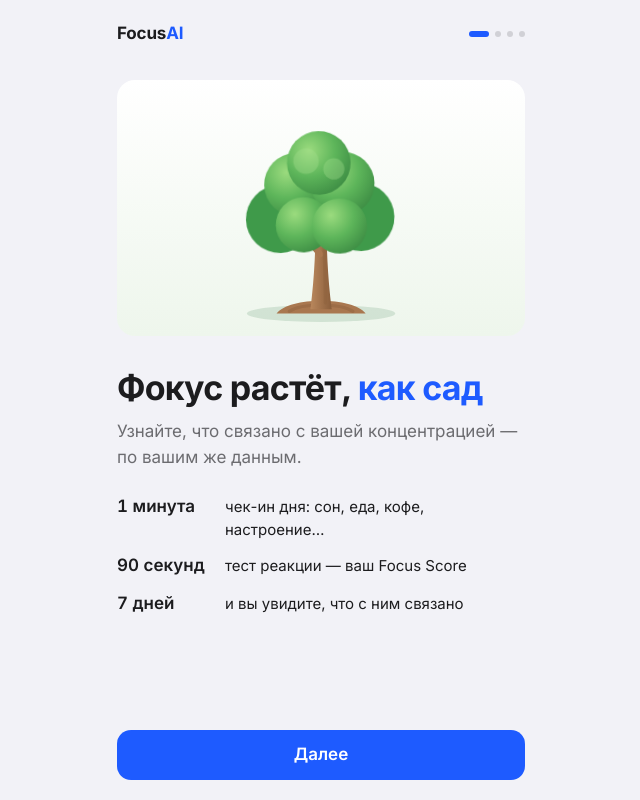
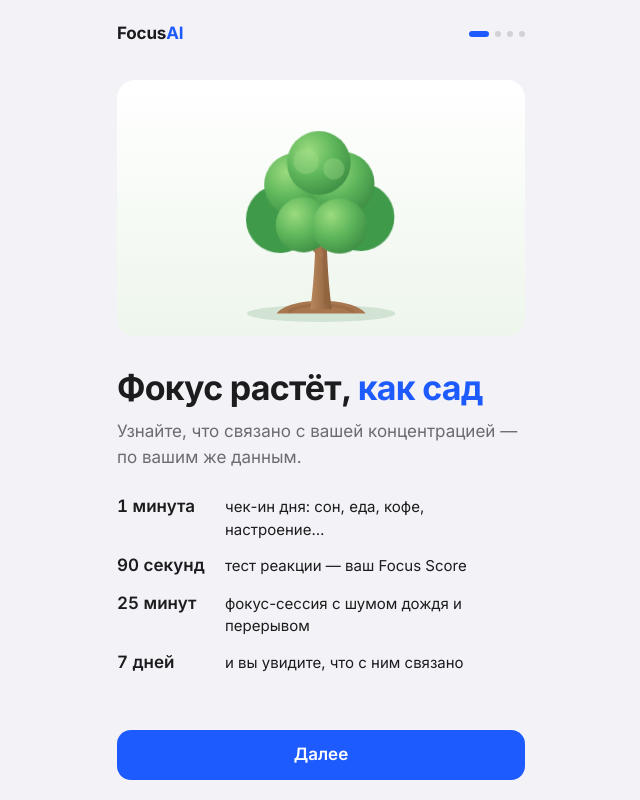
Before and after one commit to artem-anokhin/artem-anokhin.github.io, a Next.js app: page /welcome in a window 1280 px wide. Shown: the whole page, without its empty margins (319-959 px from the left). Built offline with nearby package versions, Linux system fonts and the light colour scheme.

Commit message:
Onboarding: mention the focus session

```diff
--- a/src/components/Onboarding.tsx
+++ b/src/components/Onboarding.tsx
@@ -80,6 +80,7 @@ export function Onboarding({ onDone }: { onDone: () => void }) {
                 {[
                   ["1 минута", "чек-ин дня: сон, еда, кофе, настроение…"],
                   ["90 секунд", "тест реакции — ваш Focus Score"],
+                  ["25 минут", "фокус-сессия с шумом дождя и перерывом"],
                   ["7 дней", "и вы увидите, что с ним связано"],
                 ].map(([a, b]) => (
                   <li key={a} className="flex items-baseline gap-3">
```
